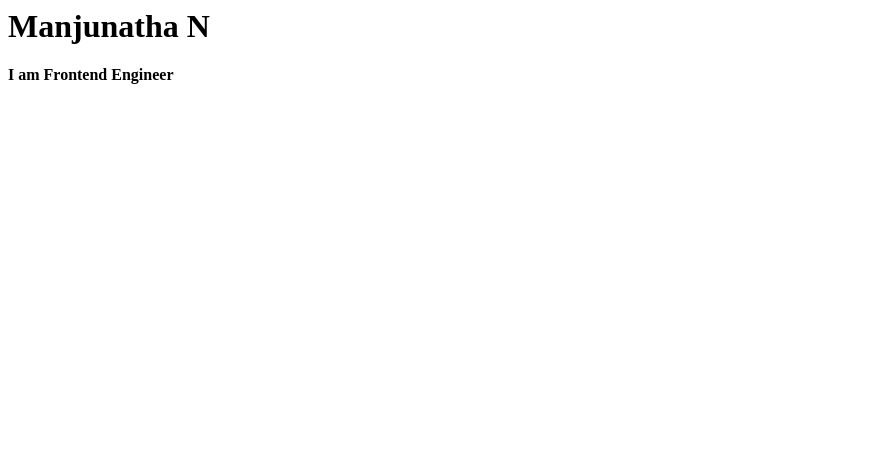
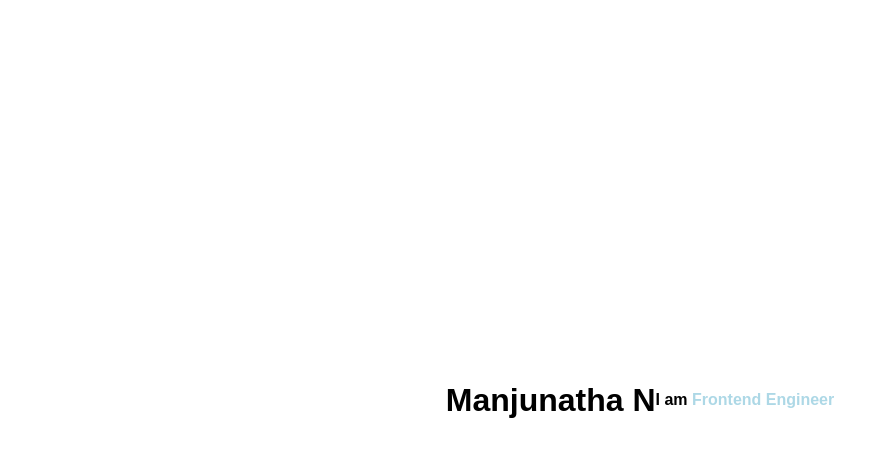
Before and after one commit to akashasgowda/We-4-CAAM, a plain HTML site: page index.html in a window 1280 px wide. Shown: the whole page, without its empty margins (0-889 px from the left). Drawn offline with Linux system fonts and the light colour scheme.

Commit message:
Update index.html with styles

```diff
--- a/index.html
+++ b/index.html
@@ -1,9 +1,21 @@
 <html>
 <head>
 <title>MANJA OPEN SOURCE</title>
+<style>
+  body{
+    display:flex;
+    align-items:center;
+    justify-content:center;
+    font-family:'Arial','sans-serif';
+  }
+  span{
+    color:#add8e6;
+  }
+
+</style>
 </head>
 <body>
 <h1>Manjunatha N</h1>
-<h4>I am Frontend Engineer</h4>
+<h4>I am <span>Frontend Engineer</span></h4>
 </body>
 </html>
```
